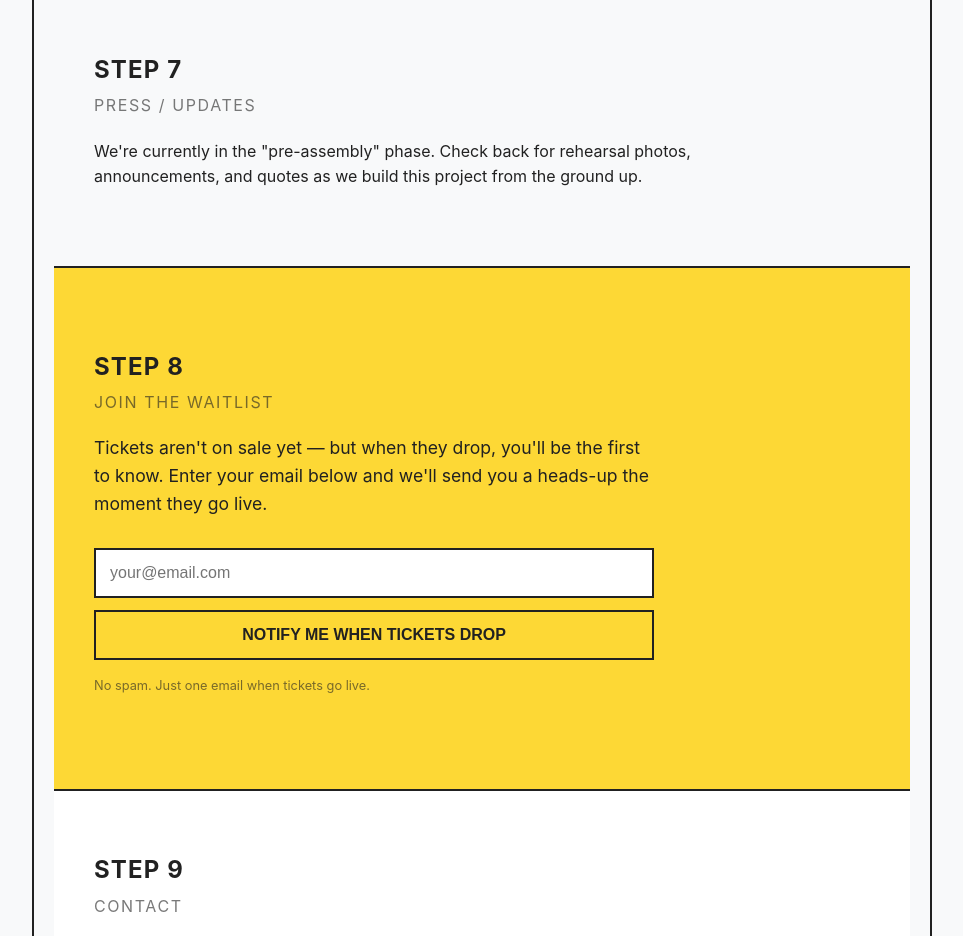
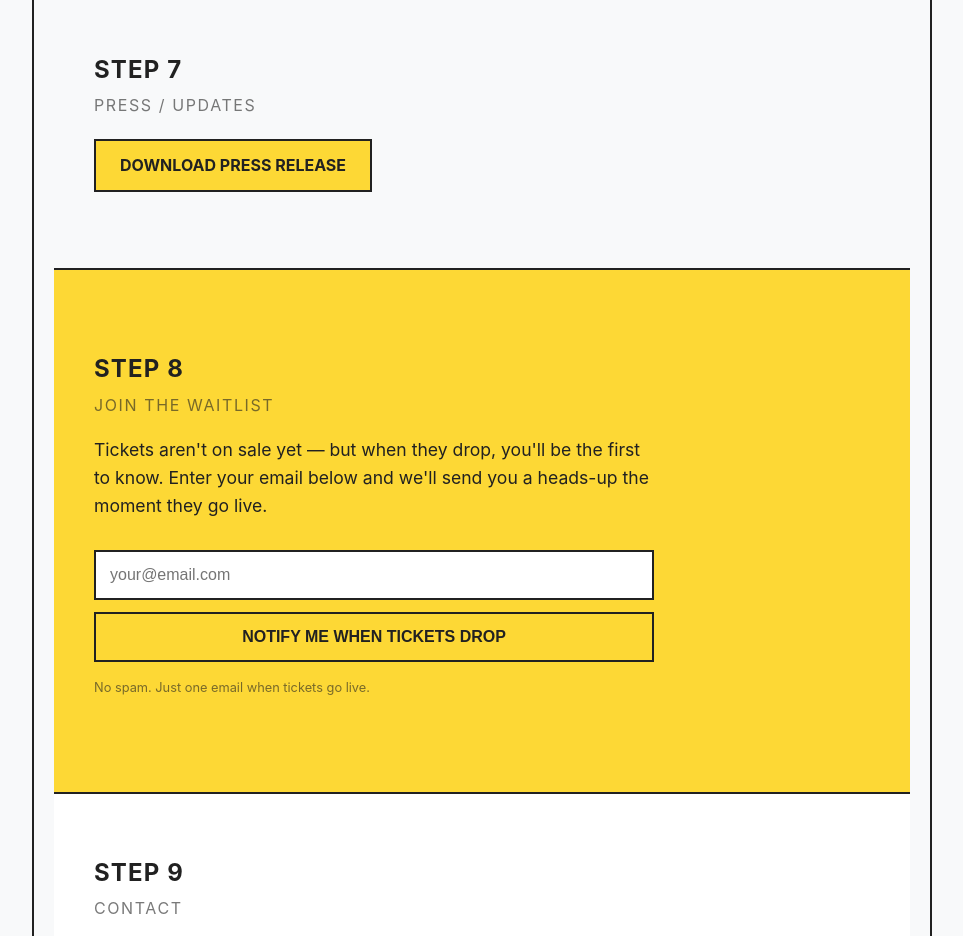
Before and after one commit to rymn-exe/assemblywebsite, a React (Vite) app: page / in a window 1280 px wide. Shown: the part 4920-5856 px from the top of the page, without its empty margins (158-1121 px from the left). Built offline with nearby package versions, Linux system fonts and the light colour scheme.

Commit message:
Add downloadable press release to Step 7.
Replace the placeholder press blurb with a direct download button so visitors can access the media release immediately.

Co-authored-by: Cursor <cursoragent@cursor.com>

```diff
--- a/src/components/Press.tsx
+++ b/src/components/Press.tsx
@@ -6,9 +6,10 @@ const Press: React.FC = () => {
       <h2 style={{ marginBottom: '4px' }}>Step 7</h2>
       <h3 style={{ marginBottom: '20px', fontWeight: 'normal', fontSize: '1rem', opacity: 0.6, textTransform: 'uppercase', letterSpacing: '0.1em' }}>Press / Updates</h3>
       <div style={{ maxWidth: '600px' }}>
-        <p style={{ fontStyle: 'italic', marginBottom: '20px' }}>        </p>
-        <p>
-          We're currently in the "pre-assembly" phase. Check back for rehearsal photos, announcements, and quotes as we build this project from the ground up.
+        <p style={{ marginTop: '20px' }}>
+          <a href="/AssemblySuggested_Media_Release.pdf" download className="button-primary">
+            Download Press Release
+          </a>
         </p>
       </div>
     </section>
```
Also changed, not shown: 1 other file (tests, documents, lock files or other folders).
